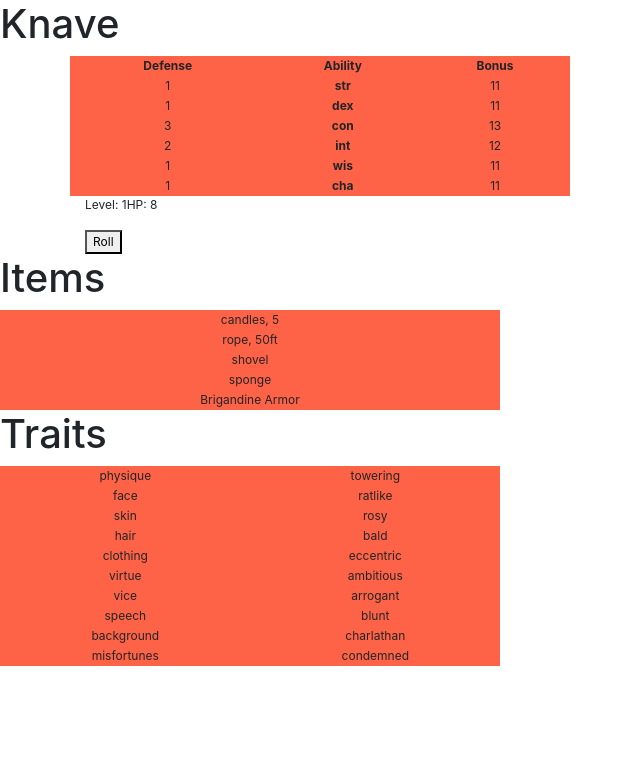
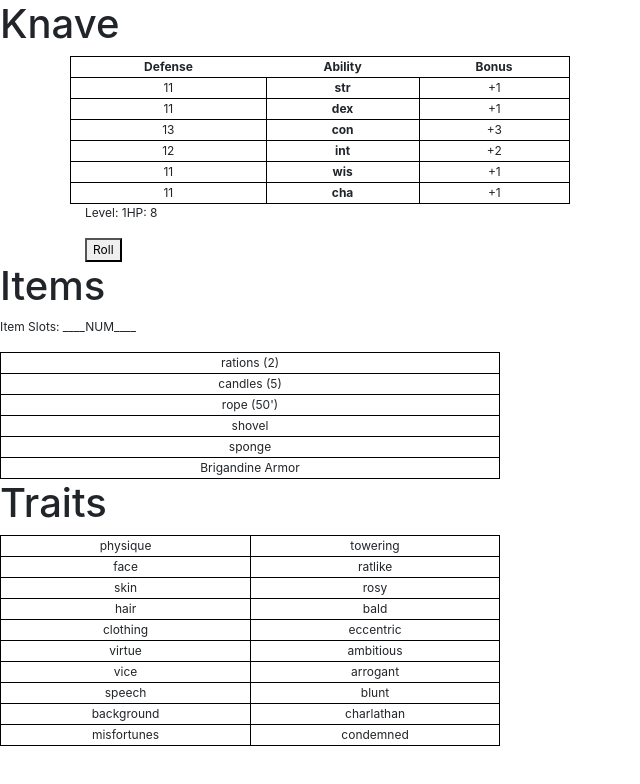
Before and after one commit to riccjohn/Knave-Character-Generator_deprecated, a React (Create React App) app: page / in a window 1280 px wide. Shown: the top 784 px of the page, without its empty margins (0-640 px from the left). Built offline with nearby package versions, Linux system fonts and the light colour scheme.

Commit message:
Added table borders and fixed some gear formatting

```diff
--- a/src/Components/AbilityScores.js
+++ b/src/Components/AbilityScores.js
@@ -77,9 +77,9 @@ class AbilityScores extends Component {
               </tr>
               {Object.keys(abilities).map(ability => (
                 <tr key={ability}>
-                  <td>{abilities[ability]}</td>
+                  <td>{abilities[ability] + 10}</td>
                   <th className={'bold large'}>{ability.slice(0, 3)}</th>
-                  <td>{abilities[ability] + 10}</td>
+                  <td>+{abilities[ability]}</td>
                 </tr>
               ))}
             </tbody>
--- a/src/Components/CharacterDetails.js
+++ b/src/Components/CharacterDetails.js
@@ -23,7 +23,7 @@ class CharacterDetails extends Component {
         background: '',
         misfortunes: '',
       },
-      gear: [],
+      gear: ['rations (2)'],
     };
   }
 
@@ -61,7 +61,7 @@ class CharacterDetails extends Component {
     gearArr.push(generalGearTwo[getRand(generalGearTwo.length)]);
 
     this.setState({
-      gear: gearArr,
+      gear: [...this.state.gear, ...gearArr],
     });
   };
 
@@ -98,7 +98,8 @@ class CharacterDetails extends Component {
     return (
       <div>
         <h1>Items</h1>
-        <table>
+        <p>Item Slots: ____NUM____</p>
+        <table className="gear">
           <tbody>
             {this.state.gear.map(item => (
               <tr key={item}>
--- a/src/data/gear.js
+++ b/src/data/gear.js
@@ -1,9 +1,9 @@
 export const dungeoneeringGear = [
-  'rope, 50ft',
+  'rope (50\')',
   'pulleys',
-  'candles, 5',
-  'chain, 10ft',
-  'chalk, 10',
+  'candles (5)',
+  'chain (10\')',
+  'chalk (10)',
 ];
 
 export const generalGearOne = [
--- a/src/index.css
+++ b/src/index.css
@@ -25,9 +25,14 @@ body {
 table {
   text-align: center;
   width: 500px;
-  background-color: tomato;
+  /* background-color: tomato; */
 }
 
 .sideHeading {
   text-align: left;
 }
+
+table td,
+table tr {
+  border: 1px solid black;
+}
```
Also changed, not shown: .prettierrc.json.
